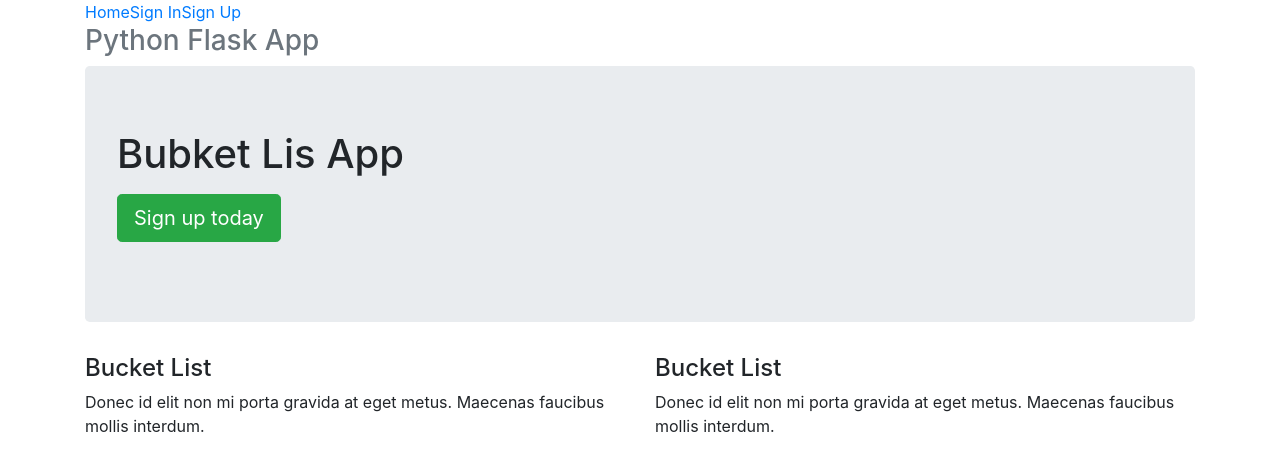
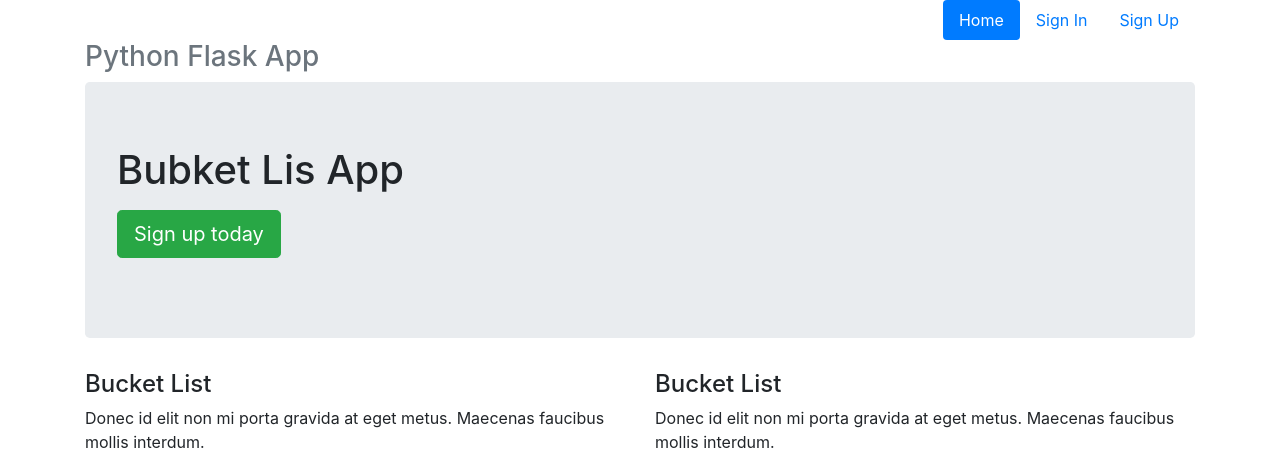
Before and after one commit to mikemalam/Flaskapp, a Flask app: page / in a window 1280 px wide. Shown: the top 451 px of the page. Run offline with Flask 2, Linux system fonts and the light colour scheme; some libraries are stand-ins or nearby versions.

Commit message:
corrected nav bar but not working perfectly

```diff
--- a/templates/index.html
+++ b/templates/index.html
@@ -11,14 +11,17 @@
 
 <body>
 	<div class="container">
-		<div class="header">
+		<div class="page-header">
 			<nav>
-				<ul class="nav nav-pills pull-right">
-					<li role="presentation" class="active"><a href="#">Home</a>
+				<ul class="nav nav-pills justify-content-end">
+					<li role="presentation" class="nav-item">
+						<a class="nav-link active" href="#">Home</a>
 					</li>
-					<li role="presentation"><a href="#">Sign In</a>
+					<li role="presentation" class="nav-item">
+						<a class="nav-link" href="#">Sign In</a>
 					</li>
-					<li role="presentation"><a href="ShowSignUp">Sign Up</a>
+					<li role="presentation" class="nav-item">
+						<a class="nav-link" href="ShowSignUp">Sign Up</a>
 					</li>
 				</ul>
 			</nav>
```
